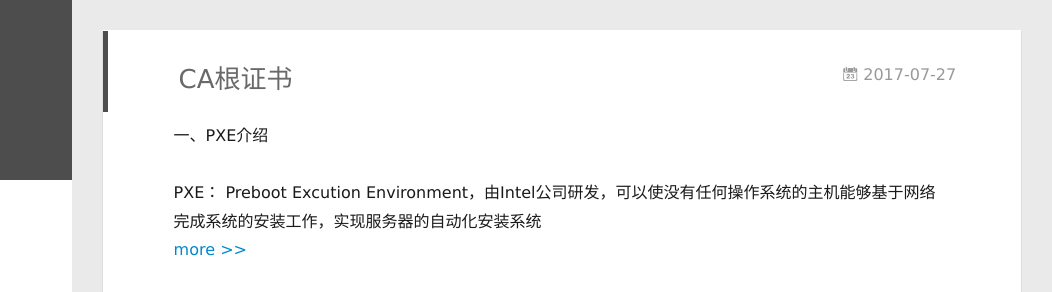
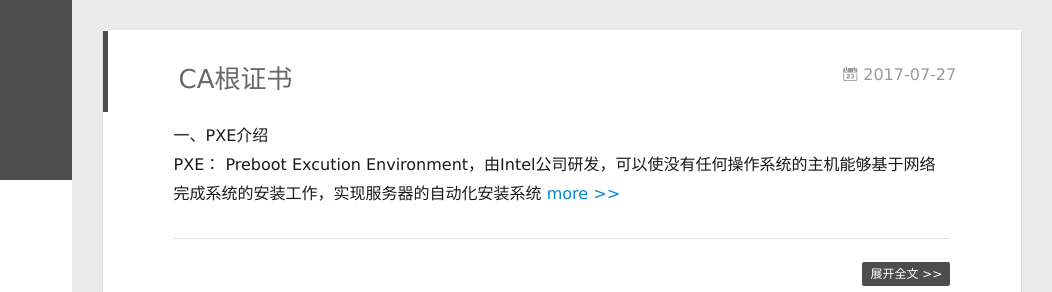
Before and after one commit to selfflying/selfflying.github.io, a plain HTML site: page index.html in a window 1280 px wide. Shown: the top 292 px of the page, 228-1280 px from the left. Drawn offline with Linux system fonts and the light colour scheme; no server answers.

Commit message:
Site updated: 2017-07-28 08:29:06

```diff
--- a/index.html
+++ b/index.html
@@ -171,8 +171,7 @@
 
     <div class="article-entry" itemprop="articleBody">
 
-        <p>一、PXE介绍</p>
-<p>PXE： Preboot Excution Environment，由Intel公司研发，可以使没有任何操作系统的主机能够基于网络完成系统的安装工作，实现服务器的自动化安装系统<br>
+        <p>一、PXE介绍<br>PXE： Preboot Excution Environment，由Intel公司研发，可以使没有任何操作系统的主机能够基于网络完成系统的安装工作，实现服务器的自动化安装系统
 
           <a class="article-more-a" href="/2017/07/27/test/#more">more >></a>
 
```
Also changed, not shown: 2017/07/27/test/index.html (+5 -6 lines).
